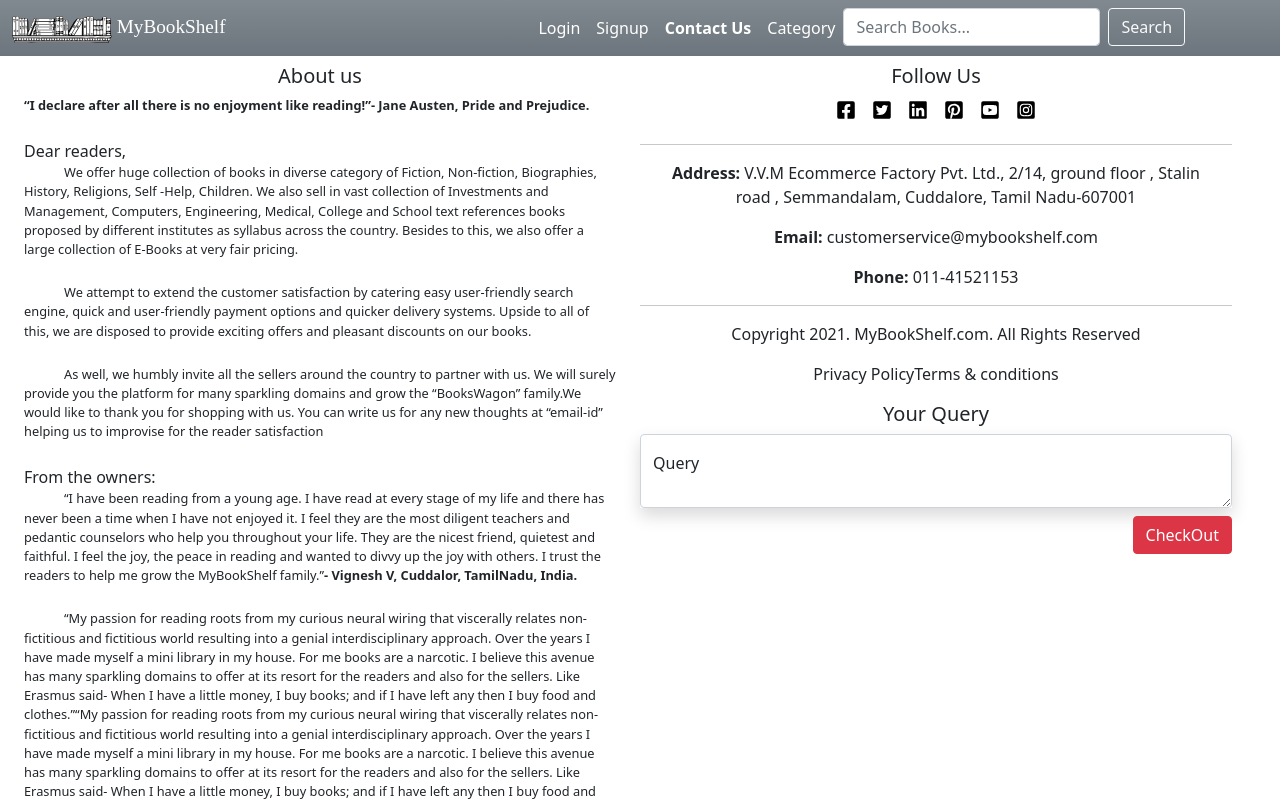
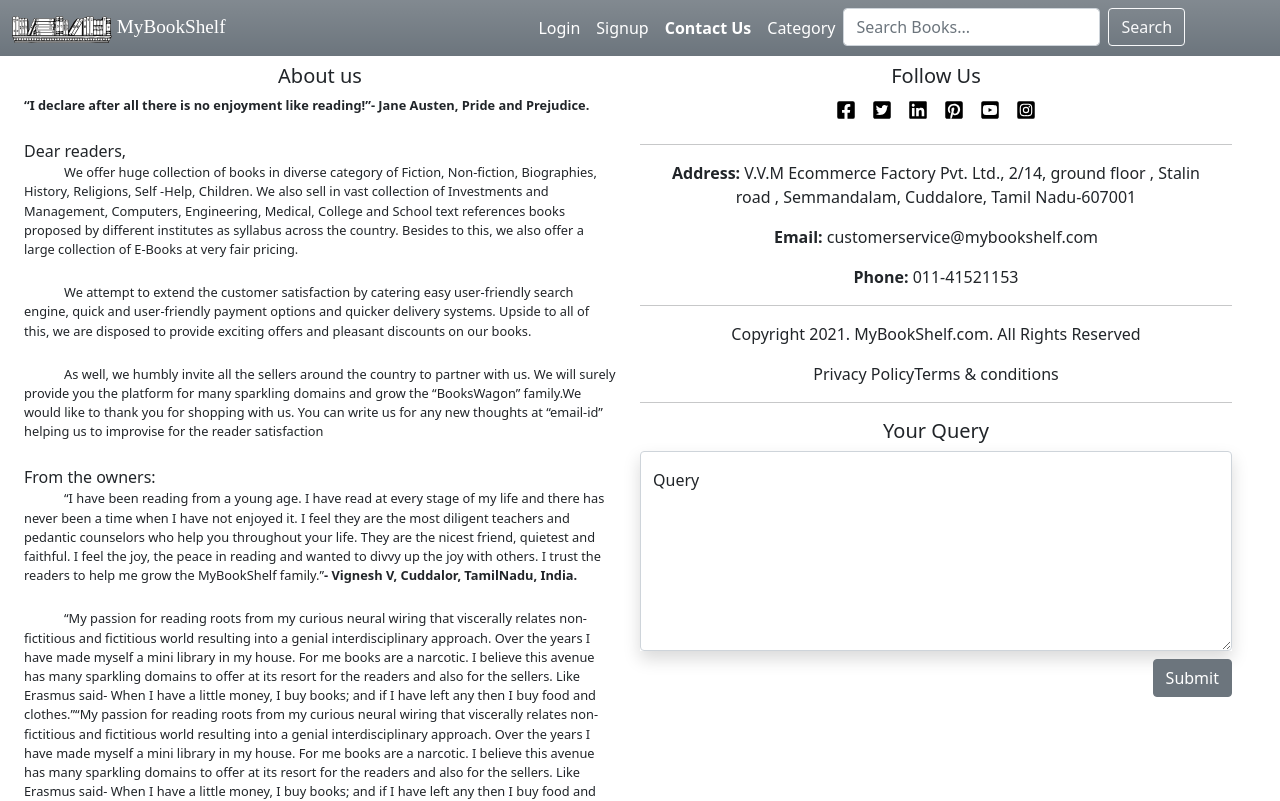
Before and after one commit to vignesh0611/Online-Book-Store, a React (Create React App) app: page /contact-us in a window 1280 px wide. Shown: the top 801 px of the page. Built offline with nearby package versions, Linux system fonts and the light colour scheme; no server answers.

Commit message:
env changes

```diff
--- a/APIS/UserAPI.js
+++ b/APIS/UserAPI.js
@@ -78,7 +78,7 @@
             else{
                 await usersCollection.updateOne({email: userCredentialObj.email},{$set: {lastLogin: new Date().toLocaleString()}},{upsert:true})
                 // create and send token
-                let signedToken = await jwt.sign({email:user.email},process.env.SECRET,{expiresIn:1000})
+                let signedToken = await jwt.sign({email:user.email},process.env.SECRET,{expiresIn:10000})
                 user = encrypt(user)
                 // Send token in response
                 response.send({message:"Success",token:signedToken,user:user})
--- a/Helpers/email.js
+++ b/Helpers/email.js
@@ -11,7 +11,7 @@
 
 exports.sendMail = (user, subject, text)=>{
     this.transport.sendMail({
-        from: "mybookshelfceo@gmail.com",
+        from: process.env.EMAIL_ID,
         to: user.email,
         subject,
         text
--- a/src/AdminDashboard/BooksPage/ViewBooks.js
+++ b/src/AdminDashboard/BooksPage/ViewBooks.js
@@ -55,7 +55,7 @@
                                         <td>{book.pages}</td>
                                         <td>
                                             {/* edit btn */}
-                                            <span className="ms-2 text-warning cursor-pointer" onClick={() => { setShow(true); setUpdateIndex(index) }}><FaEdit/></span>
+                                            <span className="ms-2 text-secondary cursor-pointer" onClick={() => { setShow(true); setUpdateIndex(index) }}><FaEdit/></span>
                                             {/* delete btn */}
                                             <span className="ms-2 text-danger cursor-pointer" onClick={() => dispatch(deleteBook({ book, index }))}><MdDelete/></span>
                                         </td>
--- a/src/AdminDashboard/CategoriesPage/ViewCategories.js
+++ b/src/AdminDashboard/CategoriesPage/ViewCategories.js
@@ -32,7 +32,7 @@
                                     <td>{category.category}</td>
                                     <td>
                                         {/* edit btn */}
-                                        <span className="text-warning cursor-pointer" onClick={() => { setShow(true); setUpdateIndex(index) }}><FaEdit/></span>
+                                        <span className="text-secondary cursor-pointer" onClick={() => { setShow(true); setUpdateIndex(index) }}><FaEdit/></span>
                                         {/* delete btn */}
                                         <span className="ms-2 text-danger cursor-pointer" onClick={() => dispatch(deleteCategory({ category, index }))}><MdDelete/></span>
                                     </td>
--- a/src/AdminDashboard/UserManagement/UserManagementPage.js
+++ b/src/AdminDashboard/UserManagement/UserManagementPage.js
@@ -54,7 +54,7 @@
                                             <td>{user.status}</td>
                                             <td className="text-center">
                                                 <span className="text-danger fw-bold cursor-pointer" onClick={() => toggleStatus({ user, index })}>{user.status === "active" ? "Block" : "Unblock"}</span>
-                                                <span className="ms-3 text-danger fw-bold cursor-pointer" onClick={() => toggleRole({ user, index })}>{user.role === "user" ? "Make_Admin" : "Make_User"}</span>
+                                                <span className="ms-3 text-secondary fw-bold cursor-pointer" onClick={() => toggleRole({ user, index })}>{user.role === "user" ? "Make_Admin" : "Make_User"}</span>
                                             </td>
                                         </tr>
                                      )}
--- a/src/home page components/ContactUs.js
+++ b/src/home page components/ContactUs.js
@@ -47,16 +47,17 @@
                 <p >Copyright 2021. MyBookShelf.com. All Rights Reserved </p>
                 <p > Privacy PolicyTerms & conditions</p>
             </div>
+            <hr />
             <div className="mt-2">
                 <h5 className="text-center">Your Query</h5>
                 <form className="mx-auto shadow" onSubmit={handleSubmit(formSubmit)}>
                     <div class="form-floating">
-                        <textarea class="form-control h-100" placeholder="Leave a comment here" id="floatingTextarea"></textarea>
+                        <textarea class="form-control" style={{height:"200px"}} placeholder="Leave a comment here" id="floatingTextarea"></textarea>
                         <label for="floatingTextarea">Query</label>
                     </div>
                     <>
-                        <Button className="float-end mt-2 mb-2" variant="danger" type="submit" onClick={handleShow}>
-                            CheckOut
+                        <Button className="float-end mt-2 mb-2" variant="secondary" type="submit" onClick={handleShow}>
+                            Submit
                         </Button>
                         <Modal show={show} onHide={handleClose}>
                             <Modal.Header closeButton>
```
